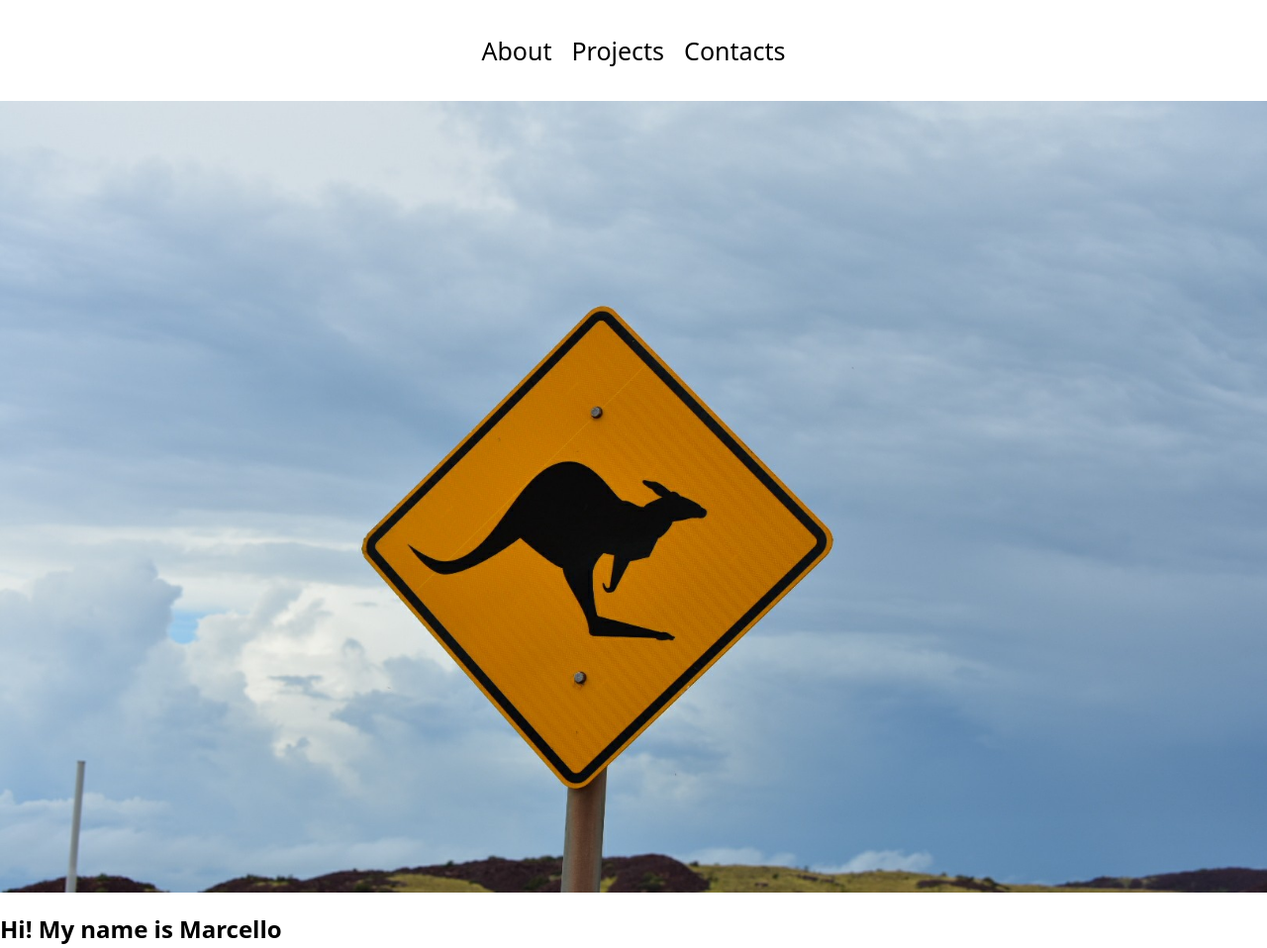
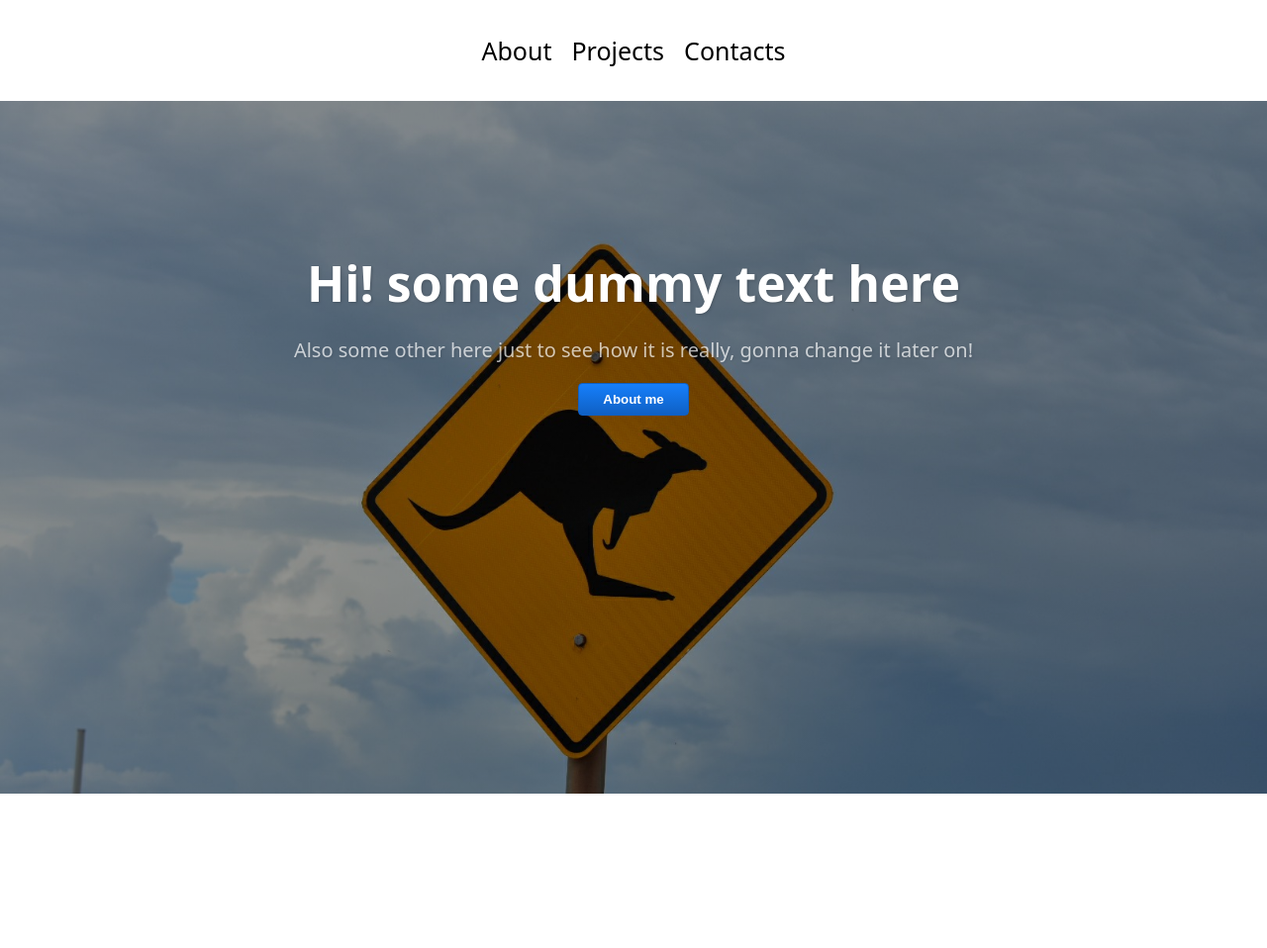
Before and after one commit to GigiKrugman/Portfolio, a plain HTML site: page index.html in a window 1280 px wide. Shown: the whole page at 99% size. After the commit the page ends 802 px from the top, so only its background shows below. Drawn offline with Linux system fonts and the light colour scheme.

Commit message:
JS added

```diff
--- a/Css/hero.css
+++ b/Css/hero.css
@@ -1,6 +1,33 @@
-.hero--image {
-  position: relative;
-  width: 100vw;
-  height: 100vh;
-  display: flex;
+.banner {
+  background-size: cover;
+  background-position: center;
+  padding: 150px 0;
+  text-align: center;
+  height: 50vh;
+  width: 50wh;
 }
+
+.banner h1 {
+  margin: 0;
+  color: white;
+  text-shadow: 1px 1px 3px rgba(0, 0, 0, 0.2);
+  font-size: 50px;
+  font-weight: bold;
+}
+
+.banner p {
+  font-size: 20px;
+  color: white;
+  opacity: 0.7;
+  text-shadow: 1px 1px 3px rgba(0, 0, 0, 0.2);
+}
+
+.btn-flat {
+  color: white;
+  padding: 8px 24px;
+  border-radius: 4px;
+  font-weight: bold;
+  background: linear-gradient(#167ffb, #0f60c4);
+  transition: background 0.3s ease;
+  border: 1px solid #0f60c4;
+}
--- a/index.html
+++ b/index.html
@@ -19,12 +19,29 @@
       <p class="navbar--item">Contacts</p>
     </div>
 
-    <section class="hero--section">
-      <img src="Images/Australia.jpeg" class="hero--image" alt="hero image" />
-      <h1>Hi! My name is Marcello</h1>
-    </section>
+    <div
+      class="banner"
+      style="
+        background-image: linear-gradient(
+            rgba(0, 0, 0, 0.4),
+            rgba(0, 0, 0, 0.4)
+          ),
+          url(Images/Australia.jpeg);
+      "
+    >
+      <div class="container">
+        <h1>Hi! some dummy text here</h1>
+        <p>
+          Also some other here just to see how it is really, gonna change it
+          later on!
+        </p>
+        <button class="btn-flat" id="btn-flat" id href="#">About me</button>
+      </div>
+    </div>
+
     <section class="about--section"></section>
     <section class="projects--section"></section>
     <footer></footer>
+    <script src="script.js"></script>
   </body>
 </html>
--- /dev/null
+++ b/script.js
@@ -0,0 +1,5 @@
+let btnAbout = document.getElementById("btn-flat");
+
+btnAbout.addEventListener("click", function () {
+  console.log("clicked!");
+});
```
